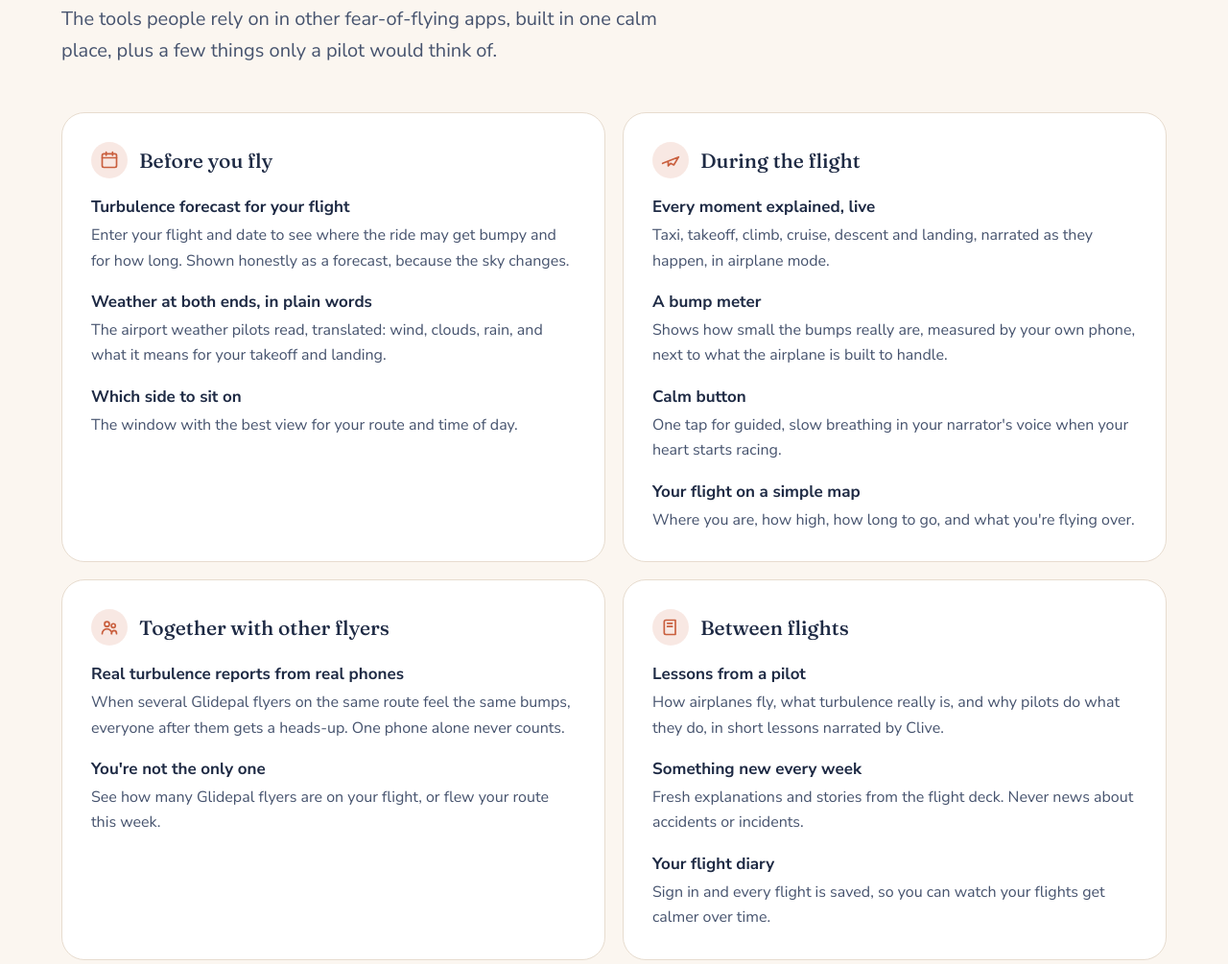
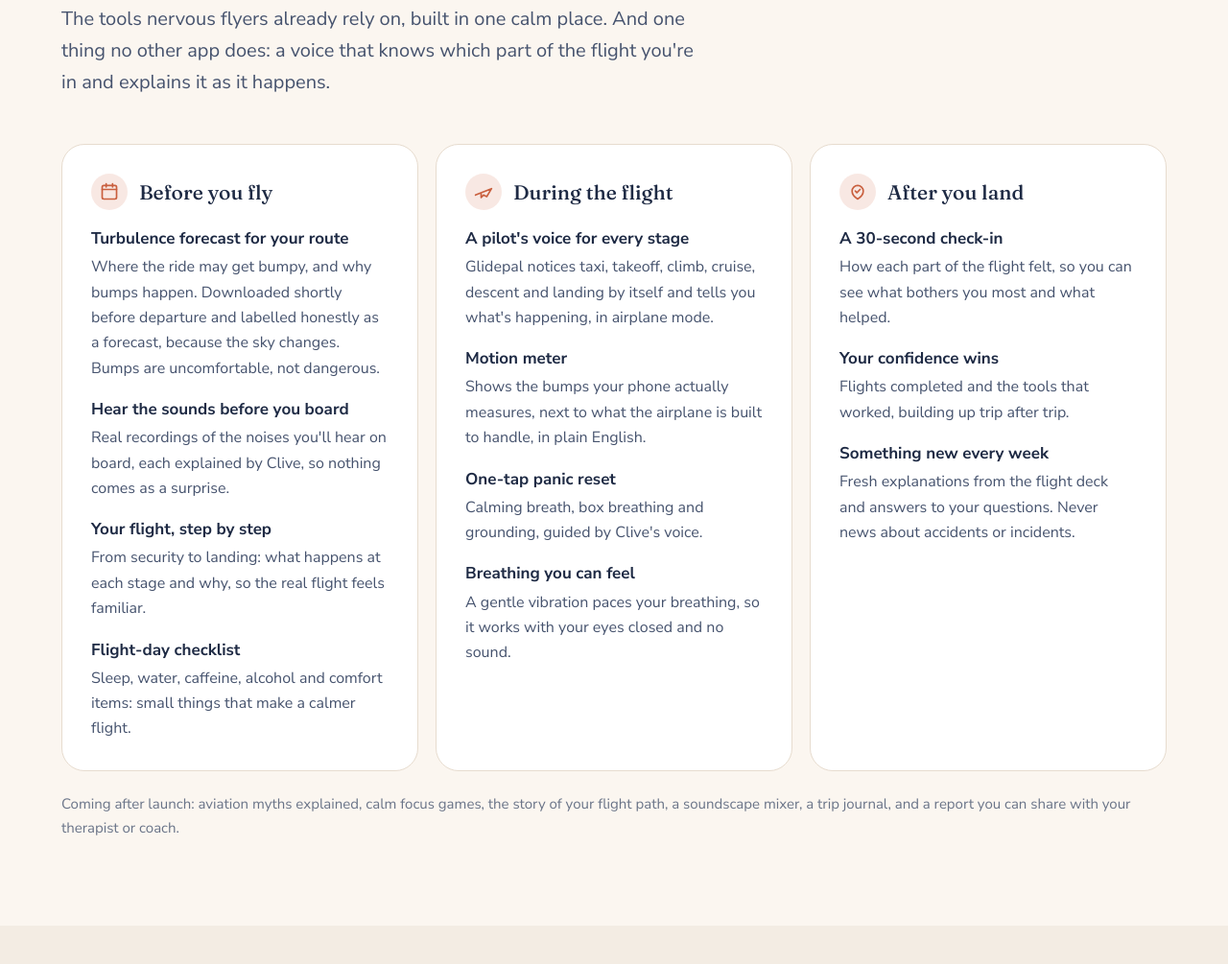
Before and after one commit to drclive/glidepal-site, a plain HTML site: page index.html in a window 1280 px wide. Shown: the part 2285-3290 px from the top of the page at 96% size. Drawn offline with Linux system fonts and the light colour scheme.

Commit message:
Features: match the agreed v1 list (competitor basics + live companion)
Co-Authored-By: Claude Opus 5.5 <noreply@anthropic.com>
Claude-Session: https://claude.ai/code/session_01LyZ3KKVkKsSw7qegUTyk24

```diff
--- a/index.html
+++ b/index.html
@@ -93,14 +93,14 @@ nav .btn{min-height:40px;padding:0 18px;font-size:14px}
 
 
 /* features */
-.groups{display:grid;grid-template-columns:repeat(2,minmax(0,1fr));gap:18px}
+.groups{display:grid;grid-template-columns:repeat(3,minmax(0,1fr));gap:18px}
 .group{background:var(--card);border:1px solid var(--line);border-radius:24px;padding:clamp(22px,3vw,30px);display:flex;flex-direction:column;gap:16px}
 .group h3{display:flex;align-items:center;gap:12px}
 .group h3 span{width:38px;height:38px;flex:none;border-radius:50%;display:grid;place-items:center;background:color-mix(in srgb,var(--accent) 14%,transparent);color:var(--accent)}
 .feat{display:flex;flex-direction:column;gap:2px}
 .feat b{font-weight:700}
 .feat p{color:var(--soft);font-size:16px}
-@media(max-width:760px){.groups{grid-template-columns:minmax(0,1fr)}}
+@media(max-width:980px){.groups{grid-template-columns:minmax(0,1fr)}}
 
 /* clive */
 .clive .wrap{display:grid;grid-template-columns:minmax(0,.8fr) minmax(0,1.2fr);gap:clamp(28px,5vw,64px);align-items:center}
@@ -216,35 +216,32 @@ footer .wrap{display:flex;gap:16px;flex-wrap:wrap;justify-content:space-between}
 <section class="band" id="features">
   <div class="wrap">
     <div class="head">
-      <h2>Everything a nervous flyer needs, before, during and after.</h2>
-      <p class="lead">The tools people rely on in other fear-of-flying apps, built in one calm place, plus a few things only a pilot would think of.</p>
+      <h2>Everything the best fear-of-flying apps offer, plus a pilot beside you.</h2>
+      <p class="lead">The tools nervous flyers already rely on, built in one calm place. And one thing no other app does: a voice that knows which part of the flight you're in and explains it as it happens.</p>
     </div>
     <div class="groups">
       <div class="group">
         <h3><span><svg width="20" height="20" viewBox="0 0 24 24" fill="none" stroke="currentColor" stroke-width="2" stroke-linecap="round" stroke-linejoin="round" aria-hidden="true"><rect x="3" y="4" width="18" height="17" rx="2"/><path d="M3 9h18M8 2v4M16 2v4"/></svg></span>Before you fly</h3>
-        <div class="feat"><b>Turbulence forecast for your flight</b><p>Enter your flight and date to see where the ride may get bumpy and for how long. Shown honestly as a forecast, because the sky changes.</p></div>
-        <div class="feat"><b>Weather at both ends, in plain words</b><p>The airport weather pilots read, translated: wind, clouds, rain, and what it means for your takeoff and landing.</p></div>
-        <div class="feat"><b>Which side to sit on</b><p>The window with the best view for your route and time of day.</p></div>
+        <div class="feat"><b>Turbulence forecast for your route</b><p>Where the ride may get bumpy, and why bumps happen. Downloaded shortly before departure and labelled honestly as a forecast, because the sky changes. Bumps are uncomfortable, not dangerous.</p></div>
+        <div class="feat"><b>Hear the sounds before you board</b><p>Real recordings of the noises you'll hear on board, each explained by Clive, so nothing comes as a surprise.</p></div>
+        <div class="feat"><b>Your flight, step by step</b><p>From security to landing: what happens at each stage and why, so the real flight feels familiar.</p></div>
+        <div class="feat"><b>Flight-day checklist</b><p>Sleep, water, caffeine, alcohol and comfort items: small things that make a calmer flight.</p></div>
       </div>
       <div class="group">
         <h3><span><svg width="20" height="20" viewBox="0 0 24 24" fill="none" stroke="currentColor" stroke-width="2" stroke-linecap="round" stroke-linejoin="round" aria-hidden="true"><path d="M2 16l20-8-6 10-4-2-3 3v-5"/></svg></span>During the flight</h3>
-        <div class="feat"><b>Every moment explained, live</b><p>Taxi, takeoff, climb, cruise, descent and landing, narrated as they happen, in airplane mode.</p></div>
-        <div class="feat"><b>A bump meter</b><p>Shows how small the bumps really are, measured by your own phone, next to what the airplane is built to handle.</p></div>
-        <div class="feat"><b>Calm button</b><p>One tap for guided, slow breathing in your narrator's voice when your heart starts racing.</p></div>
-        <div class="feat"><b>Your flight on a simple map</b><p>Where you are, how high, how long to go, and what you're flying over.</p></div>
+        <div class="feat"><b>A pilot's voice for every stage</b><p>Glidepal notices taxi, takeoff, climb, cruise, descent and landing by itself and tells you what's happening, in airplane mode.</p></div>
+        <div class="feat"><b>Motion meter</b><p>Shows the bumps your phone actually measures, next to what the airplane is built to handle, in plain English.</p></div>
+        <div class="feat"><b>One-tap panic reset</b><p>Calming breath, box breathing and grounding, guided by Clive's voice.</p></div>
+        <div class="feat"><b>Breathing you can feel</b><p>A gentle vibration paces your breathing, so it works with your eyes closed and no sound.</p></div>
       </div>
       <div class="group">
-        <h3><span><svg width="20" height="20" viewBox="0 0 24 24" fill="none" stroke="currentColor" stroke-width="2" stroke-linecap="round" stroke-linejoin="round" aria-hidden="true"><circle cx="9" cy="8" r="3"/><circle cx="17" cy="10" r="2.5"/><path d="M3 20c0-3.3 2.7-6 6-6s6 2.7 6 6M14.5 20c.3-2.5 1.6-4 3.5-4 1.7 0 3 1.4 3 4"/></svg></span>Together with other flyers</h3>
-        <div class="feat"><b>Real turbulence reports from real phones</b><p>When several Glidepal flyers on the same route feel the same bumps, everyone after them gets a heads-up. One phone alone never counts.</p></div>
-        <div class="feat"><b>You're not the only one</b><p>See how many Glidepal flyers are on your flight, or flew your route this week.</p></div>
-      </div>
-      <div class="group">
-        <h3><span><svg width="20" height="20" viewBox="0 0 24 24" fill="none" stroke="currentColor" stroke-width="2" stroke-linecap="round" stroke-linejoin="round" aria-hidden="true"><path d="M4 19V5a2 2 0 0 1 2-2h12v18H6a2 2 0 0 1-2-2zM8 7h6M8 11h6"/></svg></span>Between flights</h3>
-        <div class="feat"><b>Lessons from a pilot</b><p>How airplanes fly, what turbulence really is, and why pilots do what they do, in short lessons narrated by Clive.</p></div>
-        <div class="feat"><b>Something new every week</b><p>Fresh explanations and stories from the flight deck. Never news about accidents or incidents.</p></div>
-        <div class="feat"><b>Your flight diary</b><p>Sign in and every flight is saved, so you can watch your flights get calmer over time.</p></div>
+        <h3><span><svg width="20" height="20" viewBox="0 0 24 24" fill="none" stroke="currentColor" stroke-width="2" stroke-linecap="round" stroke-linejoin="round" aria-hidden="true"><path d="M12 21s-7-4.5-7-10a7 7 0 0 1 14 0c0 5.5-7 10-7 10z"/><path d="M9 11l2 2 4-4"/></svg></span>After you land</h3>
+        <div class="feat"><b>A 30-second check-in</b><p>How each part of the flight felt, so you can see what bothers you most and what helped.</p></div>
+        <div class="feat"><b>Your confidence wins</b><p>Flights completed and the tools that worked, building up trip after trip.</p></div>
+        <div class="feat"><b>Something new every week</b><p>Fresh explanations from the flight deck and answers to your questions. Never news about accidents or incidents.</p></div>
       </div>
     </div>
+    <p class="muted" style="margin-top:22px;font-size:15px">Coming after launch: aviation myths explained, calm focus games, the story of your flight path, a soundscape mixer, a trip journal, and a report you can share with your therapist or coach.</p>
   </div>
 </section>
 
```
